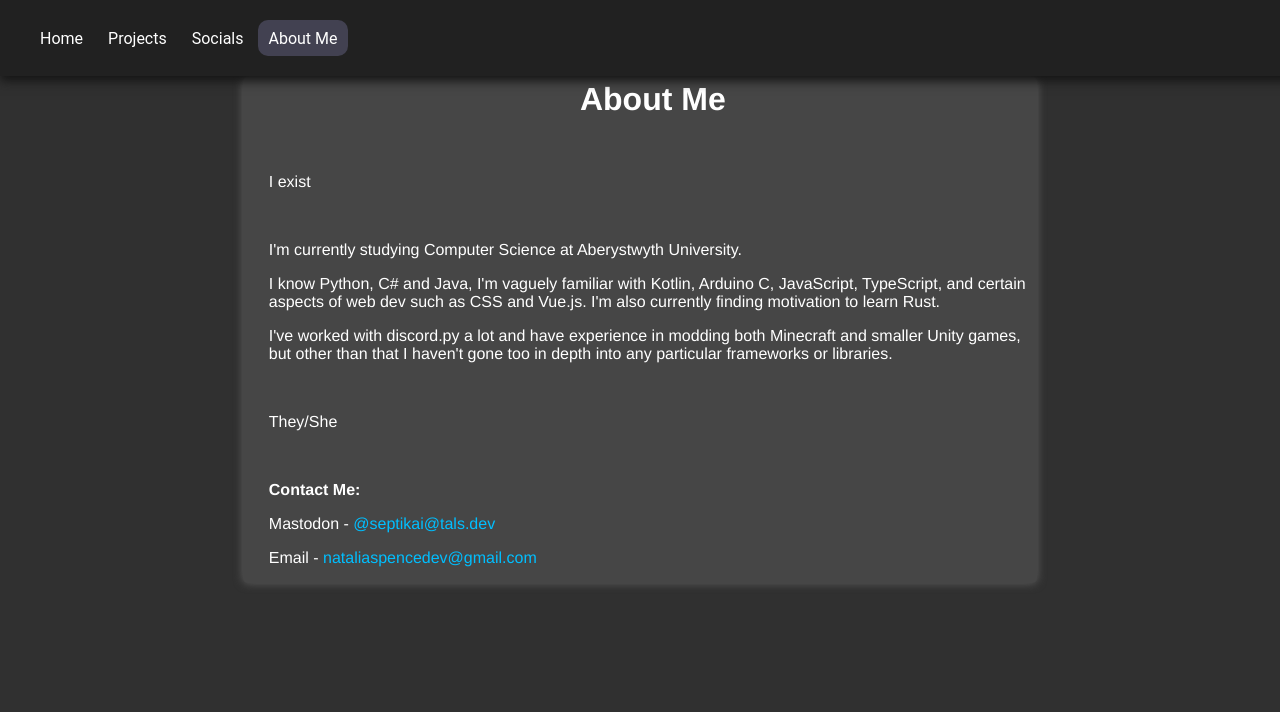
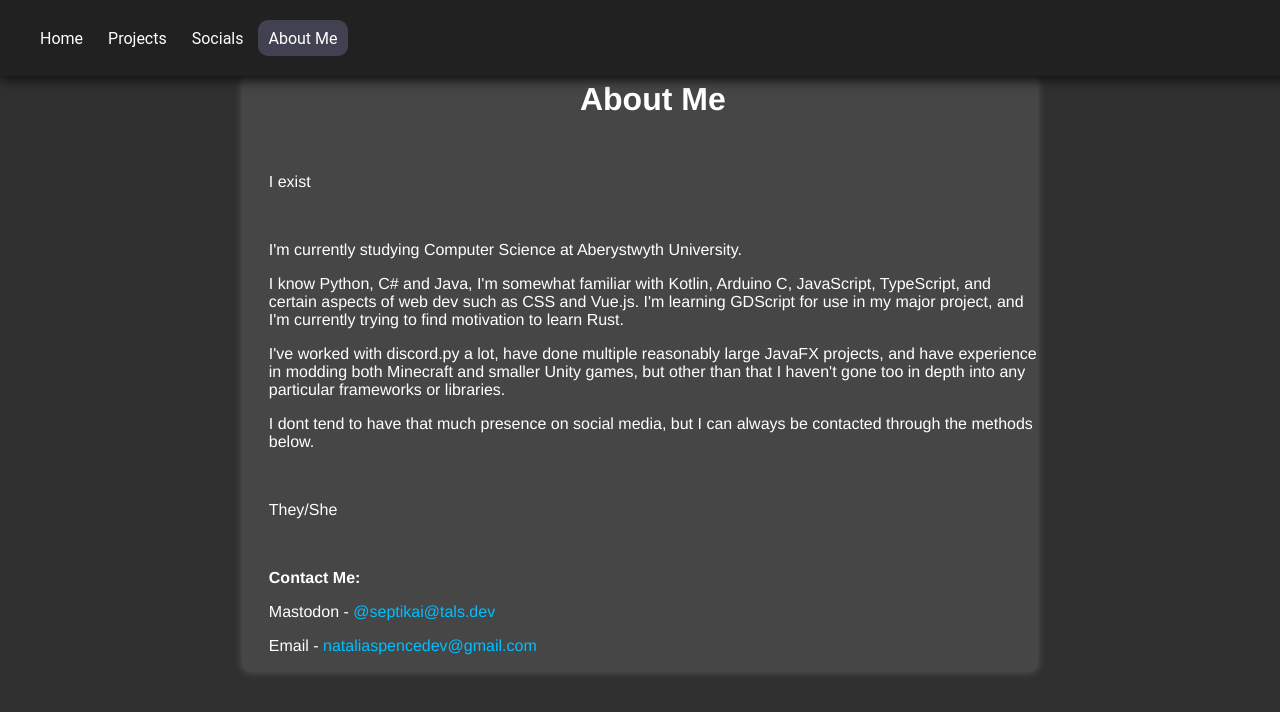
Before and after one commit to Septikai/Septikai-Website, a Vue app: page /about in a window 1280 px wide. Shown: the top 712 px of the page. Built offline with nearby package versions, Linux system fonts and the light colour scheme.

Commit message:
update about and projects

```diff
--- a/src/views/About.vue
+++ b/src/views/About.vue
@@ -6,8 +6,9 @@
     <br/>
     <p></p>
     <p>I'm currently studying Computer Science at Aberystwyth University.</p>
-    <p>I know Python, C# and Java, I'm vaguely familiar with Kotlin, Arduino C, JavaScript, TypeScript, and certain aspects of web dev such as CSS and Vue.js. I'm also currently finding motivation to learn Rust.</p>
-    <p>I've worked with discord.py a lot and have experience in modding both Minecraft and smaller Unity games, but other than that I haven't gone too in depth into any particular frameworks or libraries.</p>
+    <p>I know Python, C# and Java, I'm somewhat familiar with Kotlin, Arduino C, JavaScript, TypeScript, and certain aspects of web dev such as CSS and Vue.js. I'm learning GDScript for use in my major project, and I'm currently trying to find motivation to learn Rust.</p>
+    <p>I've worked with discord.py a lot, have done multiple reasonably large JavaFX projects, and have experience in modding both Minecraft and smaller Unity games, but other than that I haven't gone too in depth into any particular frameworks or libraries.</p>
+    <p>I dont tend to have that much presence on social media, but I can always be contacted through the methods below.</p>
     <br/>
     <p>They/She</p>
     <div v-if="domain !== 'septikai.me'">
--- a/src/views/Projects.vue
+++ b/src/views/Projects.vue
@@ -34,7 +34,7 @@
     <p>A discord bot to help people playing <a target="_blank" href="https://store.steampowered.com/app/2763740/Revolution_Idle/">Revolution Idle</a>.</p>
     <p>It allows you to easily search the <a target="_blank" href="https://revolutionidle.wiki.gg/">Revolution Idle Wiki</a>, while also containing a number of community maintained tags for quick information and tutorials on commonly asked topics.</p>
     <p>The bot can be installed to both Discord servers and your own Discord account for you to access it everywhere.</p>
-    <p>Below is a selection of images to demonstrate some of its features:</p>
+    <p>A selection of images to demonstrate some of its features will be added below at a later date.</p>
     <!-- TODO: rev idle wiki bot images here -->
 <!--    <SlideShow :auto-cycle="true" :images="revIdleWikiBotImages"></SlideShow>-->
     <br/>
```
